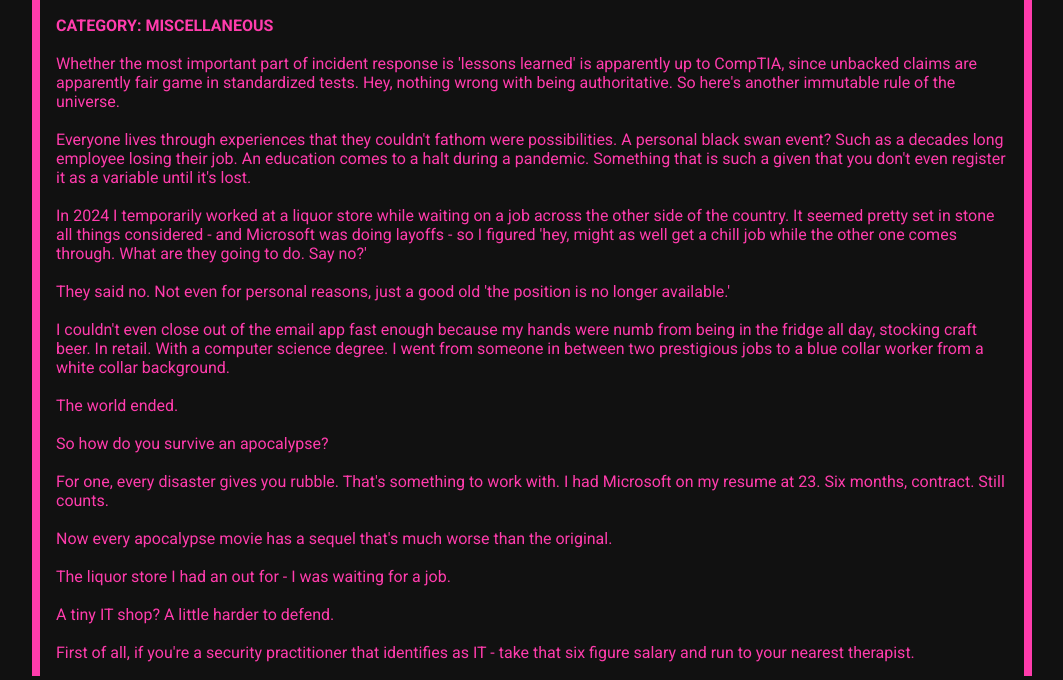
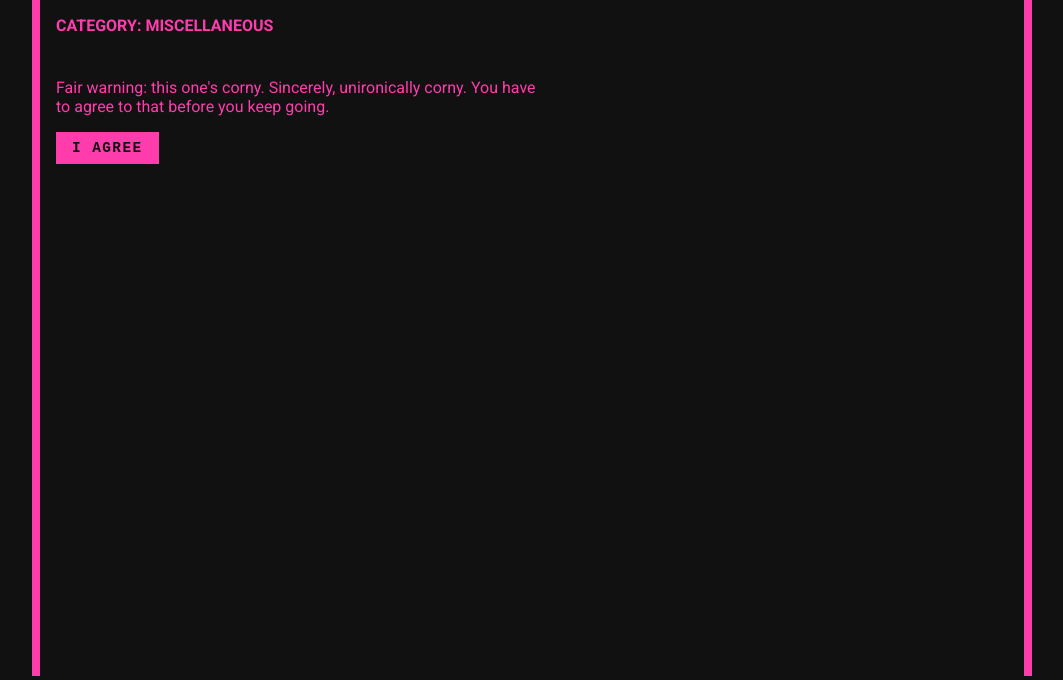
Before and after one commit to mayadouglas1101/blog, a website: page articles/worldends.html in a window 1280 px wide. Shown: the part 124-804 px from the top of the page, without its empty margins (108-1171 px from the left). Drawn offline with nearby package versions, Linux system fonts and the light colour scheme; a web font is replaced by a local one.

Commit message:
Added corny jail warning

```diff
--- a/articles/worldends.html
+++ b/articles/worldends.html
@@ -19,12 +19,49 @@
       gtag('js', new Date());
       gtag('config', 'G-ZJZHMEBGPY');
     </script>
+    <style>
+      #wall {
+        padding: 24px 0;
+        display: flex;
+        flex-direction: column;
+        align-items: flex-start;
+        gap: 16px;
+        max-width: 480px;
+      }
+      #wall p {
+        margin: 0;
+      }
+      #wall-btn {
+        background: var(--accent);
+        border: none;
+        color: var(--grey);
+        font-family: "Overpass Mono", monospace;
+        font-size: 0.9em;
+        font-weight: 700;
+        padding: 8px 16px;
+        cursor: pointer;
+        letter-spacing: 0.1em;
+      }
+      #wall-btn:hover {
+        background: var(--grey);
+        color: var(--accent);
+        outline: 2px solid var(--accent);
+      }
+      #worldends-article {
+        display: none;
+      }
+    </style>
   </head>
   <body>
     <div id="border">
       <a id="navbar" href="../">MAYA DOUGLAS</a>
       <div id="content"><h1>WHAT HAPPENS WHEN THE WORLD ENDS</h1>
 <h2>CATEGORY: MISCELLANEOUS</h2>
+<div id="wall">
+  <p id="wall-text">Fair warning: this one's corny. Sincerely, unironically corny. You have to agree to that before you keep going.</p>
+  <button id="wall-btn">I AGREE</button>
+</div>
+<div id="worldends-article">
 Whether the most important part of incident response is 'lessons learned' is apparently up to CompTIA, since unbacked claims are apparently fair game in standardized tests. Hey, nothing wrong with being authoritative. So here's another immutable rule of the universe.
 
 Everyone lives through experiences that they couldn't fathom were possibilities. A personal black swan event? Such as a decades long employee losing their job. An education comes to a halt during a pandemic. Something that is such a given that you don't even register it as a variable until it's lost.
@@ -84,8 +121,24 @@ The crash course on operating systems was fascinating since the stakes were high
 I eventually started applying to jobs and A/B testing my resumes. Not because online applications are reliable or the market is stellar, but because surviving an apocalypse comes down to statistics. And I iterated. And I iterated again. And continued building on the only material I had - love.
 
 While I'd love to end this in a 'I got a six figure offer at a great job!!!' moral of the story, I don't think that this is quite the end. None of this was ever permanent. Not then, not now.
+</div>
       </div>
     </div>
+
+    <script>
+      let wallStage = 0;
+      document.getElementById("wall-btn").addEventListener("click", () => {
+        if (wallStage === 0) {
+          document.getElementById("wall-text").textContent = "hm, are you sure? 🤨";
+          document.getElementById("wall-btn").textContent = "YES, I'M SURE";
+          wallStage = 1;
+        } else {
+          document.getElementById("wall").style.display = "none";
+          document.getElementById("worldends-article").style.display = "block";
+        }
+      });
+    </script>
+
     <script src="../filter/filter.js"></script>
   </body>
 </html>
```
